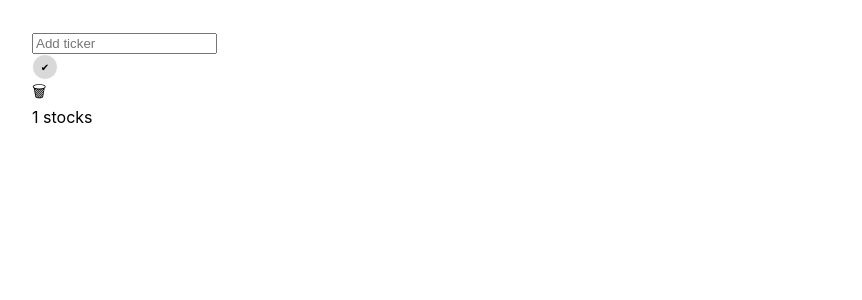
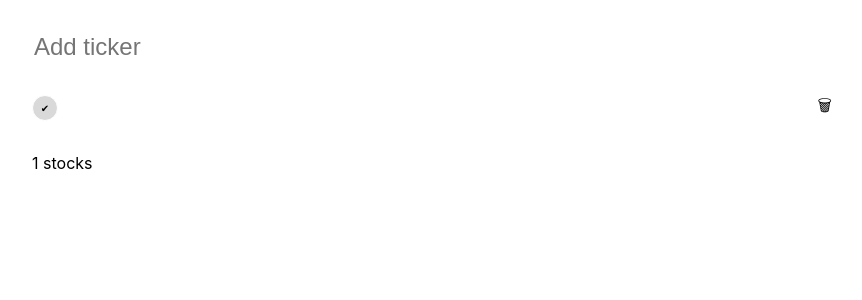
Before and after one commit to acheron-426/acheron-front, a React (Create React App) app: page / in a window 1280 px wide. Shown: the top 300 px of the page, without its empty margins (208-1070 px from the left). Built offline with nearby package versions, Linux system fonts and the light colour scheme.

Commit message:
minor fixes app.css

```diff
--- a/src/App.css
+++ b/src/App.css
@@ -4,13 +4,13 @@
   padding: 32px;
 }
 
-.todo-input {
+.stock-input {
   font-size: 24px;
   border: none;
   width: 100%;
 }
 
-.todo-input:focus {
+.stock-input:focus {
   outline: none;
 }
 
@@ -18,7 +18,7 @@
   text-decoration: line-through;
 }
 
-.todo {
+.stock {
   margin: 32px 0px;
   display: flex;
   align-items: center;
```
